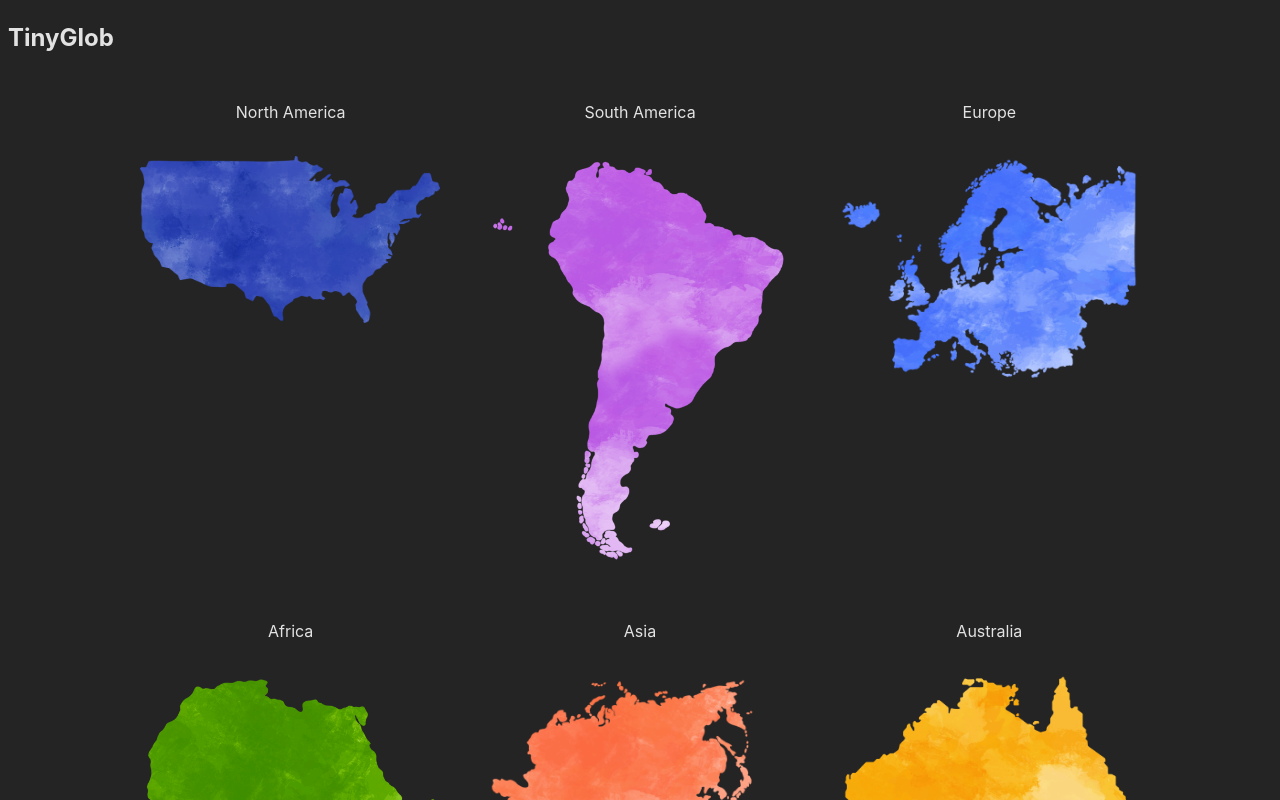
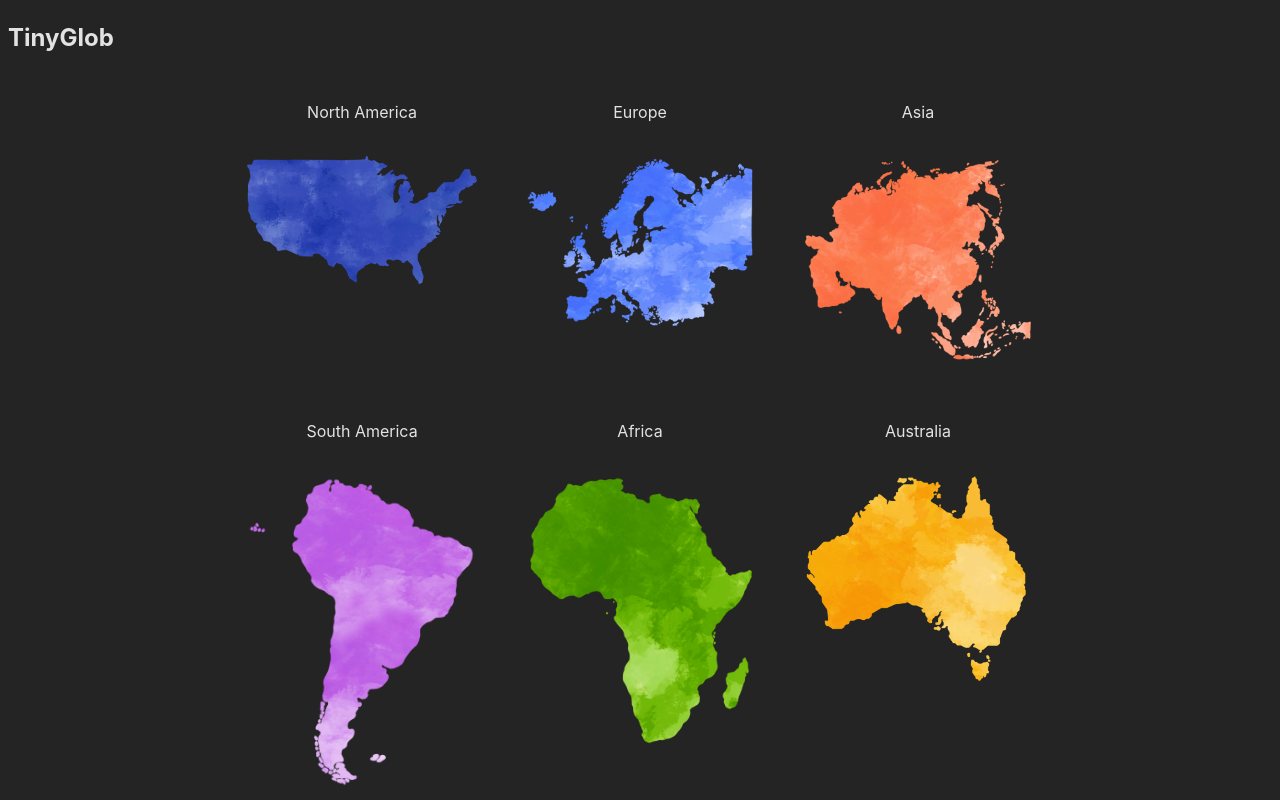
Before and after one commit to tinyglob/tinyglob-website, a React (Vite) app: page / in a window 1280 px wide. Shown: the top 800 px of the page. Built offline with nearby package versions, Linux system fonts and the light colour scheme; no server answers.

Commit message:
fix: ui fix

```diff
--- a/src/App.tsx
+++ b/src/App.tsx
@@ -27,6 +27,9 @@ function App() {
     fetcherJobsCount()
       .then((data) => setJobsCount(data))
       .catch((error) => console.error("Error fetching data:", error));
+
+
+    // fetch('https://ipapi.co/json/').then(response => response.json()).then(data => console.log(data.continent_code));
   }, []);
 
   return <Continents jobsCount={jobsCount} />;
--- a/src/routes/Continent.tsx
+++ b/src/routes/Continent.tsx
@@ -64,7 +64,7 @@ export const Continent = () => {
     <div style={{ position: "relative" }}>
       <img
         src={getCurrentContinent()}
-        style={{ position: "fixed", top: "0", left: "0", zIndex: "-1", width: "30%" }}
+        style={{ position: "fixed", top: "0", left: "0", zIndex: "-1", width: "40%", opacity: "0.3" }}
         alt={continent}
       />
       <div>
@@ -73,7 +73,8 @@ export const Continent = () => {
           {countries &&
             countries.map((country) => (
               <li key={country.title}>
-                {country.title} in {country.country}, {country.city}
+                {/* {country.title} in {country.country}, {country.city} */}
+                COUNTRY: {country.country}
               </li>
             ))}
         </ul>
--- a/src/routes/Continents.tsx
+++ b/src/routes/Continents.tsx
@@ -19,25 +19,25 @@ export const Continents = ({ jobsCount }: IContinents) => {
       image: NorthAmericaPng,
     },
     {
+      continent: "Europe",
+      route: "/europe",
+      image: EuropePng,
+    },
+    {
+      continent: "Asia",
+      route: "/asia",
+      image: AsiaPng,
+    },
+    {
       continent: "South America",
       route: "/south-america",
       image: SouthAmericaPng,
-    },
-    {
-      continent: "Europe",
-      route: "/europe",
-      image: EuropePng,
     },
 
     {
       continent: "Africa",
       route: "/africa",
       image: AfricaPng,
-    },
-    {
-      continent: "Asia",
-      route: "/asia",
-      image: AsiaPng,
     },
     {
       continent: "Australia",
@@ -50,17 +50,16 @@ export const Continents = ({ jobsCount }: IContinents) => {
     <>
       <h2>TinyGlob</h2>
       <br />
-      <ul
-        style={{
-          listStyleType: "none",
-          display: "grid",
-          gridTemplateColumns: "repeat(auto-fill, minmax(300px, 1fr))",
-          margin: "0 auto",
-          maxWidth: "1000px",
-          gap: "3rem",
-          padding: "0",
-        }}
-      >
+      <ul style={{
+        display: "flex",
+        flexWrap: "wrap",
+        maxWidth: "800px",
+        margin: "0 auto",
+        justifyContent: "center",
+        listStyle: "none",
+        padding: "0",
+        gap: "3rem",
+      }}>
         {continentsArr.map((continentObj) => (
           <li key={continentObj.route}>
             <div style={{ marginBottom: "2rem", textAlign: "center" }}>
@@ -71,7 +70,7 @@ export const Continents = ({ jobsCount }: IContinents) => {
                 <img
                   src={continentObj.image}
                   alt={continentObj.continent}
-                  width={300}
+                  width={230}
                 />
                 {jobsCount ? (
                   <span
```
